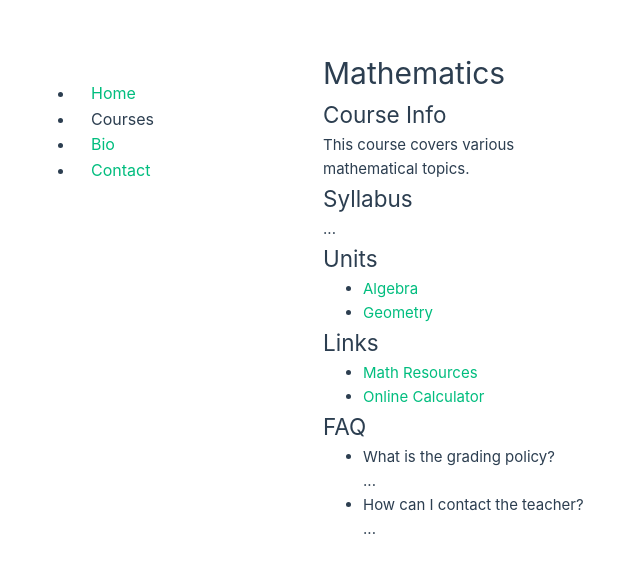
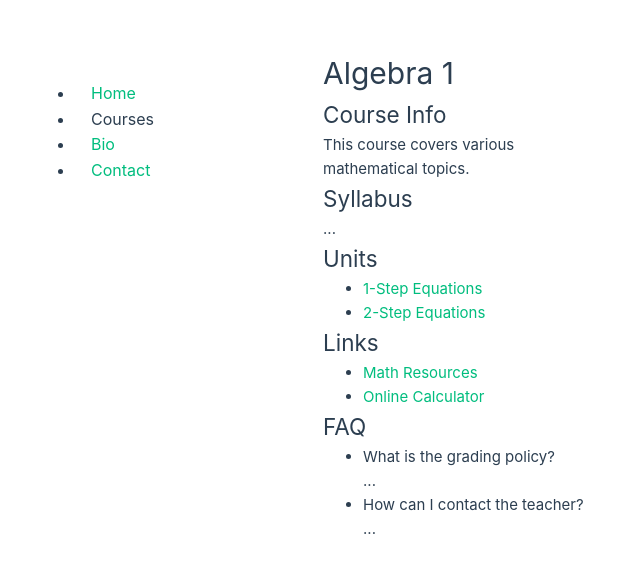
Before and after one commit to JonnyTran/dawn-teach-math, a Vue app: page /courses in a window 1280 px wide. Shown: the part 105-678 px from the top of the page, without its empty margins (13-653 px from the left). Built offline with nearby package versions, Linux system fonts and the light colour scheme.

Commit message:
algebra 1

```diff
--- a/src/views/CourseView.vue
+++ b/src/views/CourseView.vue
@@ -34,12 +34,12 @@ export default {
     return {
       course: {
         id: 1,
-        title: 'Mathematics',
+        title: 'Algebra 1',
         info: 'This course covers various mathematical topics.',
         syllabus: '...',
         units: [
-          { id: 1, title: 'Algebra' },
-          { id: 2, title: 'Geometry' },
+          { id: 1, title: '1-Step Equations' },
+          { id: 2, title: '2-Step Equations' },
           // Add more units here
         ],
         links: [
```
